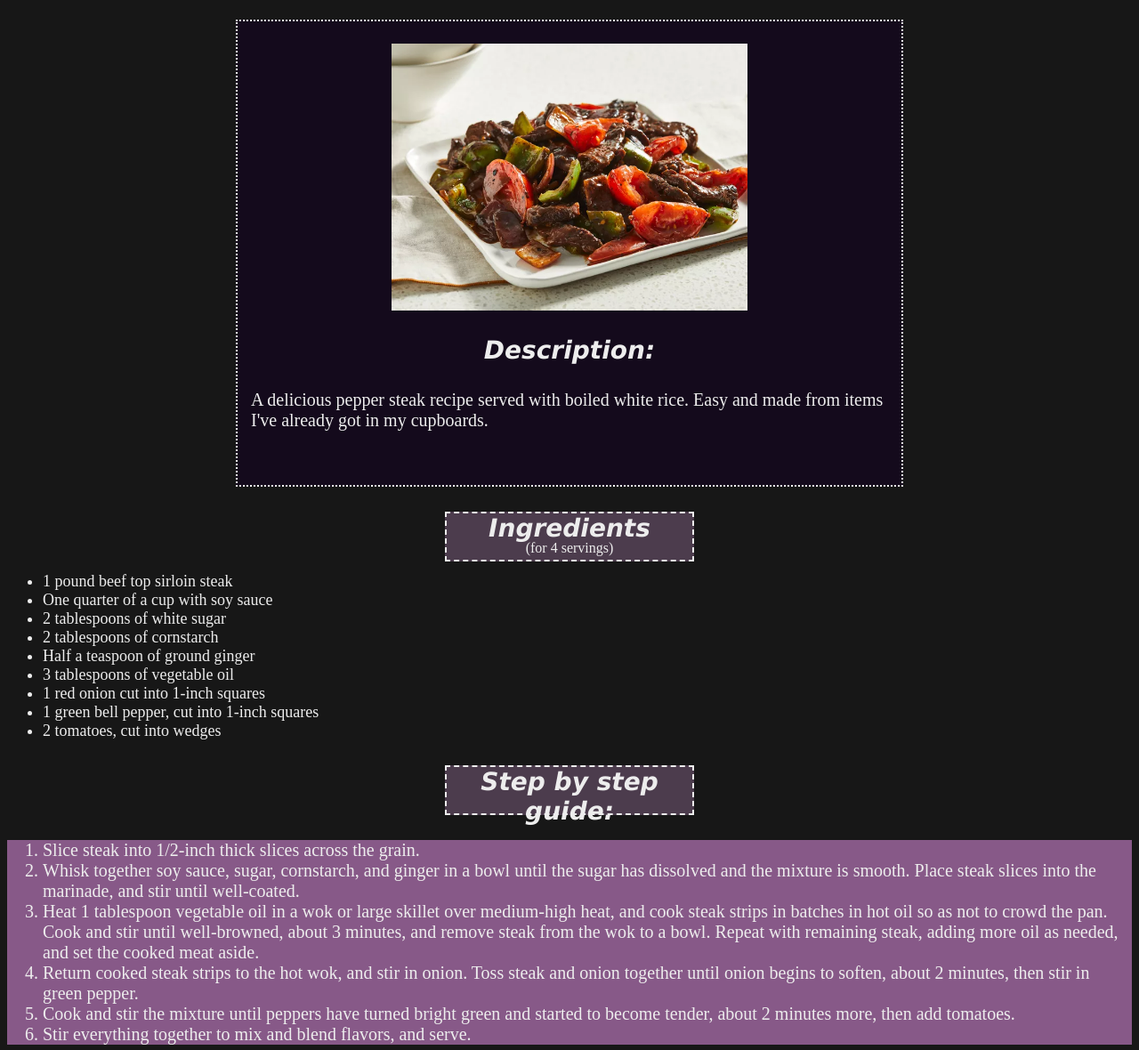
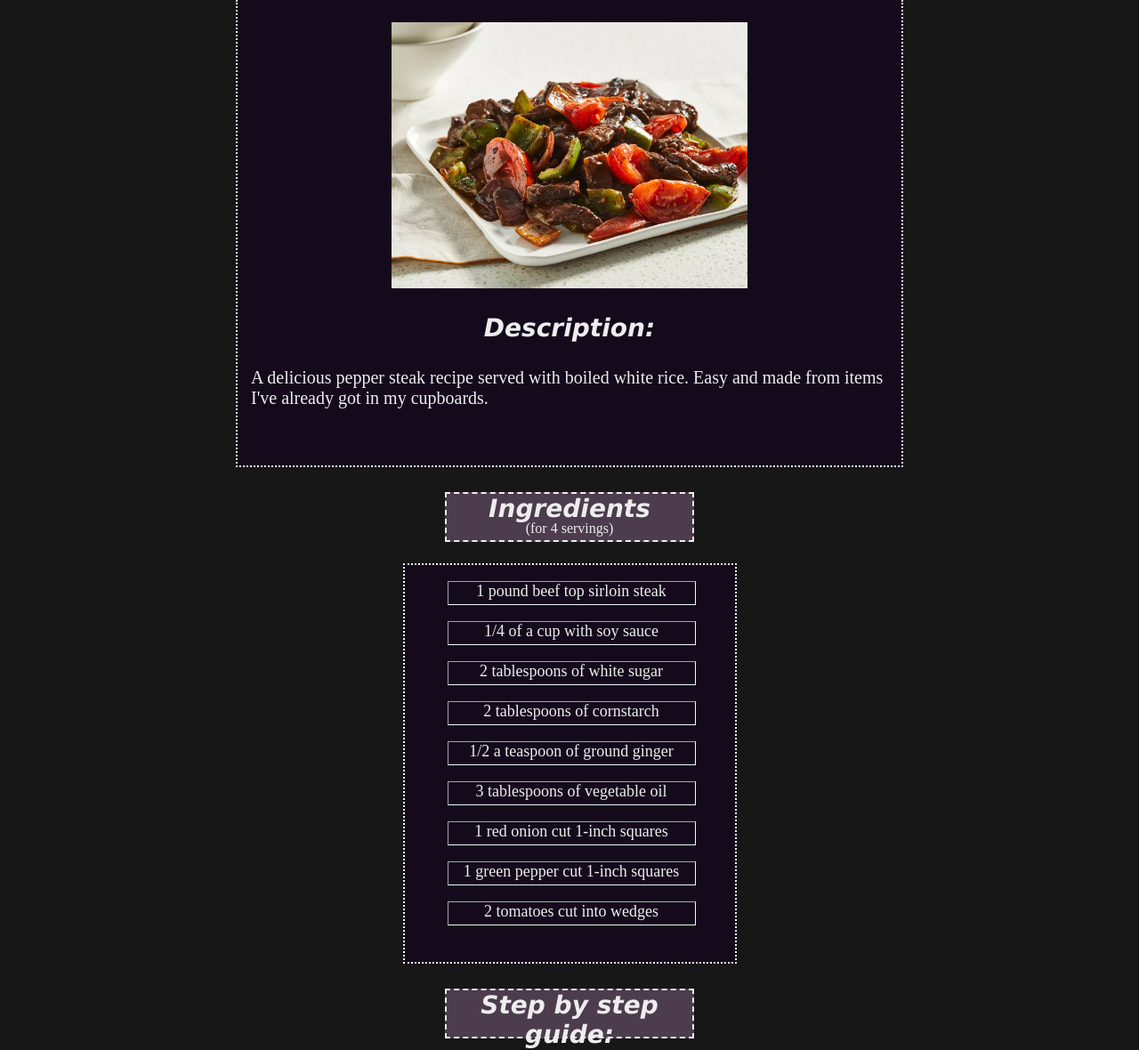
Before and after one commit to Paubs13/odin-recipes, a plain HTML site: page recipes/chinese_steak.html in a window 1280 px wide. Shown: the part 203-1383 px from the top of the page at 89% size. Drawn offline with Linux system fonts and the light colour scheme.

Commit message:
changes: Renamed all boxes from "...._box" to ".... box" to allow for better chaining and therefore code efficiency Finished with all boxes from chinese_steak.html. Now im gonna replicate it in the other two.

```diff
--- a/recipes/chinese_steak.html
+++ b/recipes/chinese_steak.html
@@ -10,36 +10,36 @@
 <body>
     <h1 class="page_title">Chinese Steak Recipe</h1>
 
-    <div class="image_container">
+    <div class="image box">
 
-      <img src="./images/steak.jpg" alt="Neat looking steak with vegetables" class="recipe_image">
+      <img src="./images/steak.jpg" alt="Neat looking steak with vegetables" class="recipe image">
       <h2 class="description">Description:</h2>
       <p class="food_description">A delicious pepper steak recipe served with boiled white rice. Easy and made from items I've already got in my cupboards.</p>
 
     </div>
 
-    <div class="ingredients_section">
+    <h3 class="subtitle">Ingredients</h3>
+    <p class="servings">(for 4 servings)</p>
 
-      <h3 class="subtitle">Ingredients</h3>
-      <p class="servings">(for 4 servings)</p>
+    <div class="ingredients box" ID="ch">
 
-      <ul class="ingredients">
+      <ul class="ingredients_list">
          <li class="ingredient_item">1 pound beef top sirloin steak</li>
-         <li class="ingredient_item">One quarter of a cup with soy sauce</li>
+         <li class="ingredient_item">1/4 of a cup with soy sauce</li>
          <li class="ingredient_item">2 tablespoons of white sugar</li>
          <li class="ingredient_item">2 tablespoons of cornstarch</li>
-         <li class="ingredient_item">Half a teaspoon of ground ginger</li>
+         <li class="ingredient_item">1/2 a teaspoon of ground ginger</li>
          <li class="ingredient_item">3 tablespoons of vegetable oil</li>
-         <li class="ingredient_item">1 red onion cut into 1-inch squares</li>
-         <li class="ingredient_item">1 green bell pepper, cut into 1-inch squares</li>
-         <li class="ingredient_item">2 tomatoes, cut into wedges</li>
+         <li class="ingredient_item">1 red onion cut 1-inch squares</li>
+         <li class="ingredient_item">1 green pepper cut 1-inch squares</li>
+         <li class="ingredient_item">2 tomatoes cut into wedges</li>
       </ul>
 
     </div>
 
-    <div class="steps_section">
+    <h4 class="subtitle">Step by step guide:</h4>
 
-      <h4 class="subtitle">Step by step guide:</h4>
+    <div class="steps box">
 
       <ol class="steps">
          <li>Slice steak into 1/2-inch thick slices across the grain.</li>
--- a/styles.css
+++ b/styles.css
@@ -76,23 +76,26 @@ body {
     background-color: blueviolet;
 }
 
-.image_container {
+.box {
     background-color: #140a1c;
-    height: 35em;
-    width: 50em;
-    margin: -1em auto 1em auto;
-    padding: 1em;
     border-width: 2px;
     border-color: whitesmoke;
     border-style: dotted;
 }
 
-.recipe_image {
+.image.box {
+    height: 35em;
+    width: 50em;
+    margin: -2.5em auto 1em auto;
+    padding: 1em;
+    border-top-style: none;
+}
+
+.recipe.image {
     display:block;
     margin: 10px auto 0 auto;
     height: auto;
     width: 400px;
-
 }
 
 .food_description {
@@ -105,11 +108,29 @@ body {
     margin-top: -52px;
 }
 
-.ingredients {
+.ingredients.box#ch {
+    width: 25em;
+    height: 30em;
+    margin: 2em auto 1em auto;
+}
+
+.ingredients_list {
     font-size: 18px;
-    font: Impact
+    font: Impact;
+    list-style-type: none;
 }
+
+.ingredient_item {
+    text-align: center;
+    width: 15.5em;
+    height: 1.5em;
+    margin: 1em 20px 1em 8px;
+    border-width: 1px;
+    border-style: inset;
+    border-color: aliceblue;
+}
+
 .steps {
     font-size: 20px;
-    background-color: #875988;
+    background-color: #140a1c;
 }
```
